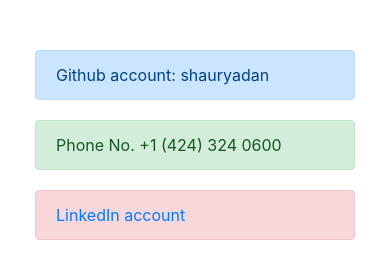
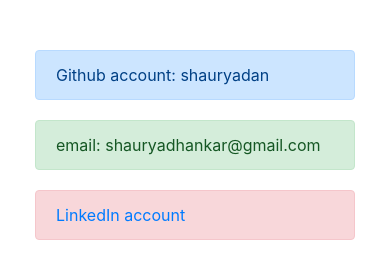
Before and after one commit to shauryadan/CS_50_Web_Programming, a plain HTML site: page Project0_My_Webpage/useful_links.html in a window 390 px wide. Drawn offline with nearby package versions, Linux system fonts and the light colour scheme.

Commit message:
Changed from phone to email

```diff
--- a/Project0_My_Webpage/useful_links.html
+++ b/Project0_My_Webpage/useful_links.html
@@ -12,7 +12,7 @@
                 Github account: shauryadan
             </div>
             <div class="alert alert-success" role="alert">
-                Phone No. +1 (424) 324 0600
+                email: shauryadhankar@gmail.com
             </div>
             <div class="alert alert-danger" role="alert">
                 <a href="https://www.linkedin.com/in/shaurya-dhankar-76a968134/">LinkedIn account</a>
```
